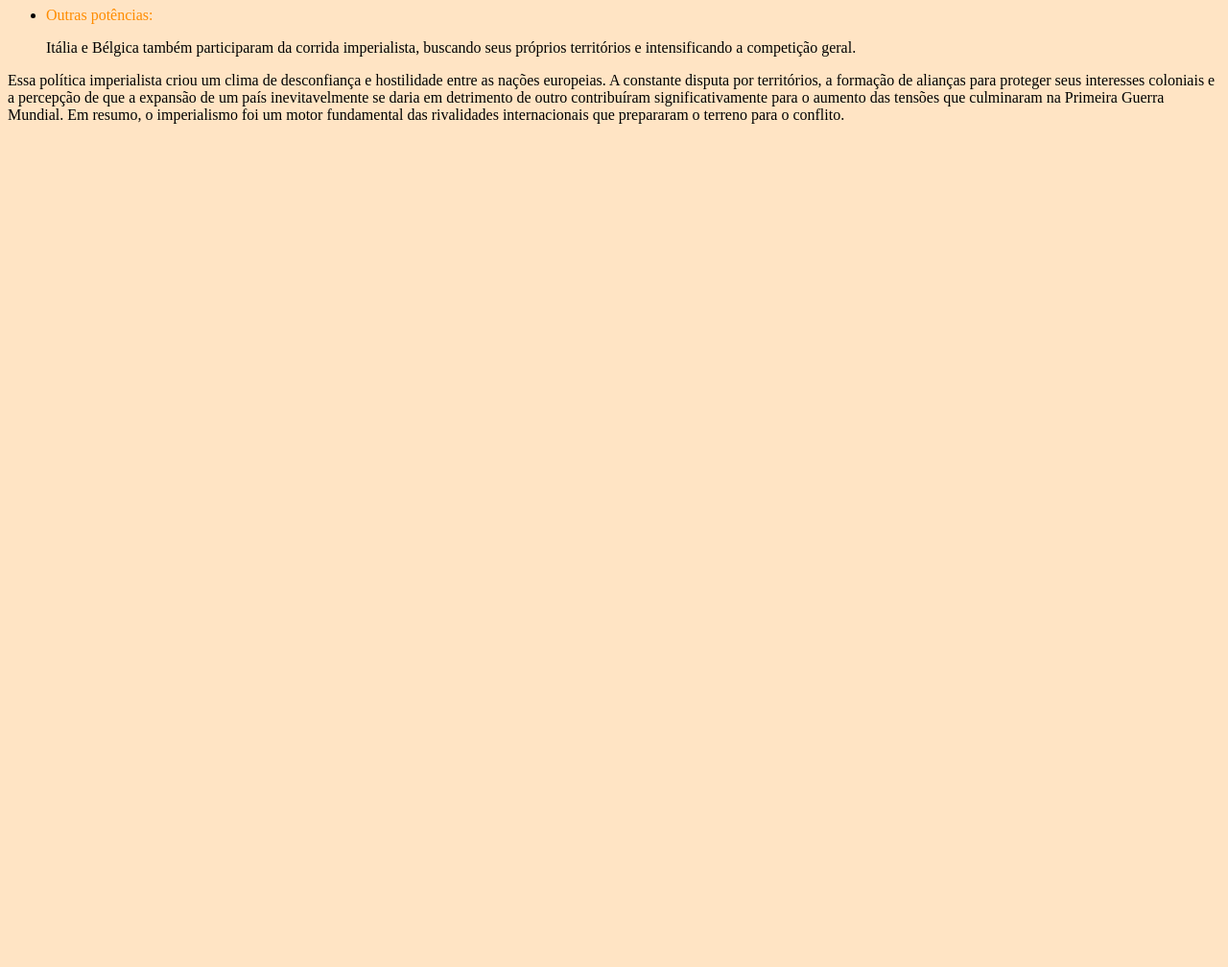
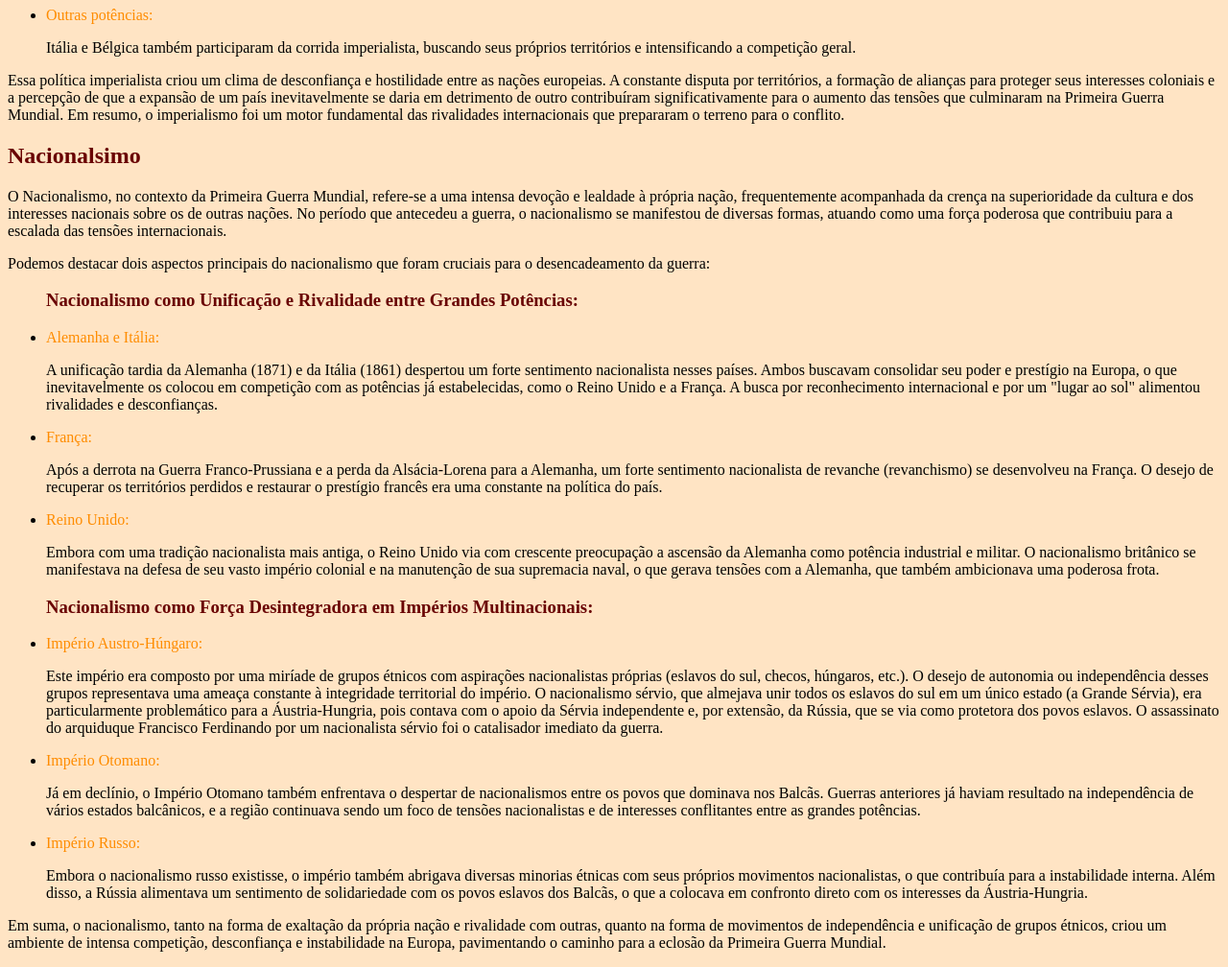
Before and after one commit to Kaycath/Ap1, a plain HTML site: page imperialismo.html in a window 1280 px wide. Shown: the part 500-1508 px from the top of the page at 96% size. Before the commit the page ends 800 px from the top, so only its background shows below. Drawn offline with Linux system fonts and the light colour scheme.

Commit message:
Imperialismo e Nacionalismo

```diff
--- a/imperialismo.html
+++ b/imperialismo.html
@@ -25,5 +25,28 @@
     <p>Essa política imperialista criou um clima de desconfiança e hostilidade entre as nações europeias.
        A constante disputa por territórios, a formação de alianças para proteger seus interesses coloniais e a percepção de que a expansão de um país inevitavelmente se daria em detrimento de outro contribuíram significativamente para o aumento das tensões que culminaram na Primeira Guerra Mundial.
        Em resumo, o imperialismo foi um motor fundamental das rivalidades internacionais que prepararam o terreno para o conflito.</p>
+       <p></p>
+       <h2 style="color:rgb(105, 2, 2)">Nacionalsimo</h2>
+       <p>O Nacionalismo, no contexto da Primeira Guerra Mundial, refere-se a uma intensa devoção e lealdade à própria nação, frequentemente acompanhada da crença na superioridade da cultura e dos interesses nacionais sobre os de outras nações.
+        No período que antecedeu a guerra, o nacionalismo se manifestou de diversas formas, atuando como uma força poderosa que contribuiu para a escalada das tensões internacionais.</p>
+       <p>Podemos destacar dois aspectos principais do nacionalismo que foram cruciais para o desencadeamento da guerra:</p>
+       <ul>
+            <h3 style="color:rgb(105, 2, 2)">Nacionalismo como Unificação e Rivalidade entre Grandes Potências:</h3>
+            <li><p style="color: darkorange" id="tittle">Alemanha e Itália: </p id="tittle">A unificação tardia da Alemanha (1871) e da Itália (1861) despertou um forte sentimento nacionalista nesses países.
+                Ambos buscavam consolidar seu poder e prestígio na Europa, o que inevitavelmente os colocou em competição com as potências já estabelecidas, como o Reino Unido e a França. A busca por reconhecimento internacional e por um "lugar ao sol" alimentou rivalidades e desconfianças.</li>
+            <li><p style="color: darkorange" id="tittle">França: </p id="tittle">Após a derrota na Guerra Franco-Prussiana e a perda da Alsácia-Lorena para a Alemanha, um forte sentimento nacionalista de revanche (revanchismo) se desenvolveu na França.
+                O desejo de recuperar os territórios perdidos e restaurar o prestígio francês era uma constante na política do país.</li>
+            <li><p style="color: darkorange" id="tittle">Reino Unido:</p id="tittle">Embora com uma tradição nacionalista mais antiga, o Reino Unido via com crescente preocupação a ascensão da Alemanha como potência industrial e militar.
+                O nacionalismo britânico se manifestava na defesa de seu vasto império colonial e na manutenção de sua supremacia naval, o que gerava tensões com a Alemanha, que também ambicionava uma poderosa frota.</li>
+            <h3 style="color:rgb(105, 2, 2)">Nacionalismo como Força Desintegradora em Impérios Multinacionais:</h3>
+            <li><p style="color: darkorange" id="tittle">Império Austro-Húngaro: </p id="tittle">Este império era composto por uma miríade de grupos étnicos com aspirações nacionalistas próprias (eslavos do sul, checos, húngaros, etc.).
+                O desejo de autonomia ou independência desses grupos representava uma ameaça constante à integridade territorial do império. O nacionalismo sérvio, que almejava unir todos os eslavos do sul em um único estado (a Grande Sérvia), era particularmente problemático para a Áustria-Hungria, pois contava com o apoio da Sérvia independente e, por extensão, da Rússia, que se via como protetora dos povos eslavos.
+                O assassinato do arquiduque Francisco Ferdinando por um nacionalista sérvio foi o catalisador imediato da guerra.</li>
+            <li><p style="color: darkorange" id="tittle">Império Otomano:</p id="tittle">Já em declínio, o Império Otomano também enfrentava o despertar de nacionalismos entre os povos que dominava nos Balcãs.
+                Guerras anteriores já haviam resultado na independência de vários estados balcânicos, e a região continuava sendo um foco de tensões nacionalistas e de interesses conflitantes entre as grandes potências.</li>
+            <li><p style="color: darkorange" id="tittle">Império Russo:</p id="tittle">Embora o nacionalismo russo existisse, o império também abrigava diversas minorias étnicas com seus próprios movimentos nacionalistas, o que contribuía para a instabilidade interna.
+                Além disso, a Rússia alimentava um sentimento de solidariedade com os povos eslavos dos Balcãs, o que a colocava em confronto direto com os interesses da Áustria-Hungria.</li>
+       </ul>
+       <p>Em suma, o nacionalismo, tanto na forma de exaltação da própria nação e rivalidade com outras, quanto na forma de movimentos de independência e unificação de grupos étnicos, criou um ambiente de intensa competição, desconfiança e instabilidade na Europa, pavimentando o caminho para a eclosão da Primeira Guerra Mundial.</p>
 </body>
 </html>
```
